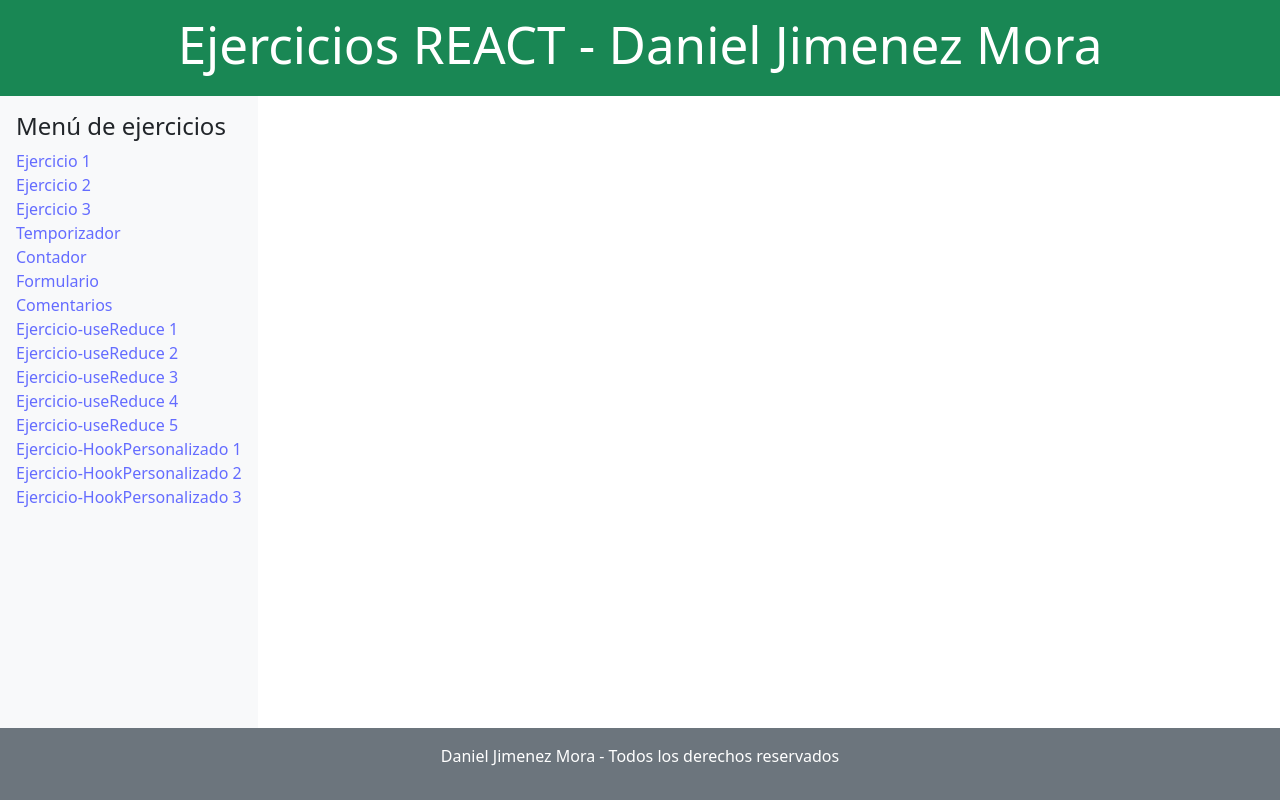
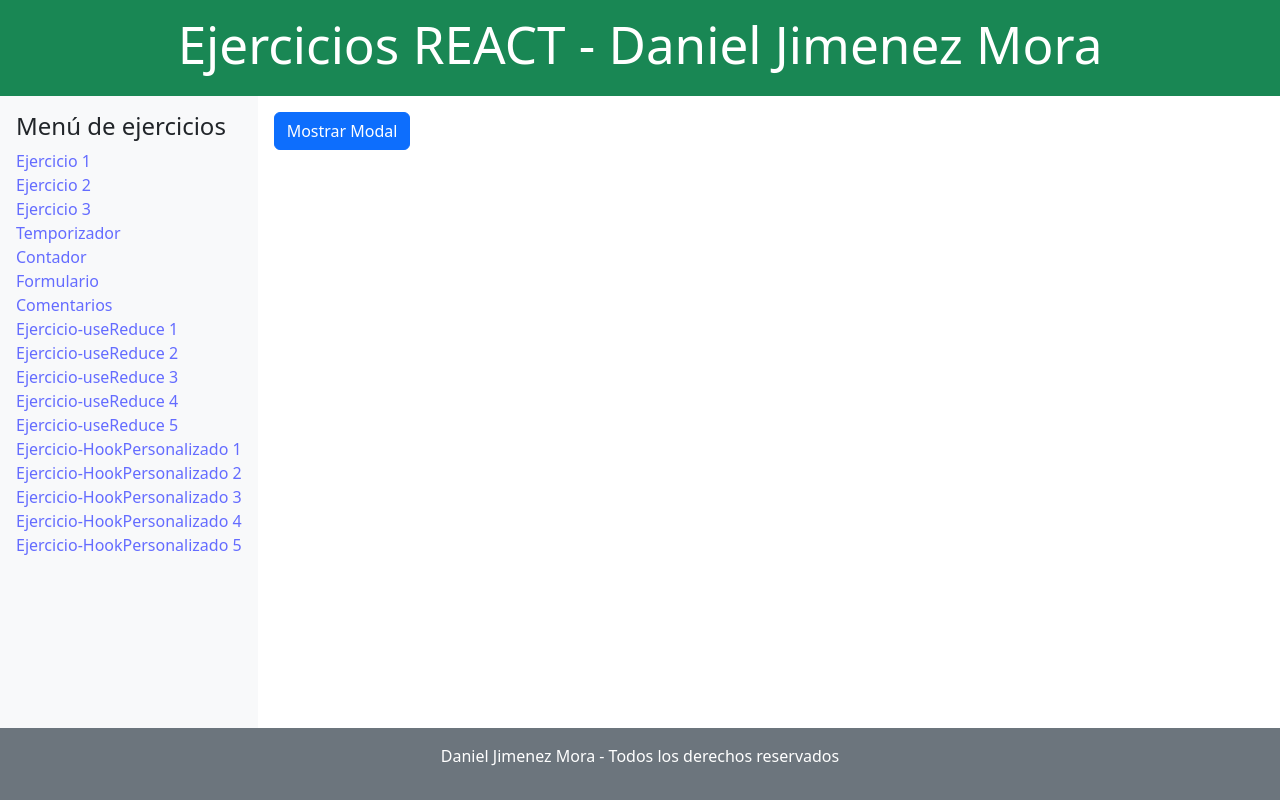
Before and after one commit to djimenez25/Ejercicios_REACT, a React (Vite) app: page /hook5 in a window 1280 px wide. Built offline with nearby package versions, Linux system fonts and the light colour scheme.

Commit message:
Commit hookPersonalizados

```diff
--- a/src/App.jsx
+++ b/src/App.jsx
@@ -18,6 +18,8 @@ import { Reducer5 } from "./ejercicios/Reducer5";
 import { HookPersonalizado1 } from "./ejercicios/HookPersonalizado1";
 import { HookPersonalizado2 } from "./ejercicios/hookPersonalizado2";
 import { HookPersonalizado3 } from "./ejercicios/HookPersonalizado3";
+import { HookPersonalizado4 } from "./ejercicios/HookPersonalizado4";
+import { HookPersonalizado5 } from "./ejercicios/HookPersonalizado5";
 
 function App() {
   return (
@@ -101,6 +103,16 @@ function App() {
                 Ejercicio-HookPersonalizado 3
               </Link>
             </li>
+            <li>
+              <Link to='/hook4' className='text-decoration-none'>
+                Ejercicio-HookPersonalizado 4
+              </Link>
+            </li>
+            <li>
+              <Link to='/hook5' className='text-decoration-none'>
+                Ejercicio-HookPersonalizado 5
+              </Link>
+            </li>
           </ul>
         </nav>
 
@@ -121,6 +133,8 @@ function App() {
             <Route path='/hook1' element={<HookPersonalizado1 />} />
             <Route path='/hook2' element={<HookPersonalizado2 />} />
             <Route path='/hook3' element={<HookPersonalizado3 />} />
+            <Route path='/hook4' element={<HookPersonalizado4 />} />
+            <Route path='/hook5' element={<HookPersonalizado5 />} />
           </Routes>
         </main>
       </BrowserRouter>
--- /dev/null
+++ b/src/ejercicios/HookPersonalizado4.jsx
@@ -0,0 +1,13 @@
+import { useToggle } from "../hooks/useToggle";
+
+export function HookPersonalizado4() {
+  const [booleano, toggleValor] = useToggle();
+
+  console.log(toggleValor);
+  return (
+    <>
+      <button onClick={toggleValor}>{booleano ? "Mostrar" : "Ocultar"}</button>
+      {!booleano && <p>Este texto se esta mostrando</p>}
+    </>
+  );
+}
--- /dev/null
+++ b/src/ejercicios/HookPersonalizado5.jsx
@@ -0,0 +1,36 @@
+import { useModal } from "../hooks/useModal";
+
+export function HookPersonalizado5() {
+  const { isOpen, openModal, closeModal } = useModal();
+  return (
+    <>
+      <button className='btn btn-primary' onClick={openModal}>
+        Mostrar Modal
+      </button>
+      {isOpen && (
+        <div className='modal fade show d-block' tabIndex='-1'>
+          <div className='modal-dialog'>
+            <div className='modal-content'>
+              <div className='modal-header'>
+                <h5 className='modal-title'>Modal Abierto</h5>
+                <button
+                  type='button'
+                  className='btn-close'
+                  onClick={closeModal}
+                ></button>
+              </div>
+              <div className='modal-body'>
+                <p>El modal esta abierto</p>
+              </div>
+              <div className='modal-footer'>
+                <button className='btn btn-danger' onClick={closeModal}>
+                  Cerrar Modal
+                </button>
+              </div>
+            </div>
+          </div>
+        </div>
+      )}
+    </>
+  );
+}
--- /dev/null
+++ b/src/hooks/useModal.jsx
@@ -0,0 +1,15 @@
+import { useState } from "react";
+
+export function useModal() {
+  const [isOpen, setIsOpen] = useState();
+
+  const openModal = () => {
+    setIsOpen(true);
+  };
+
+  const closeModal = () => {
+    setIsOpen(false);
+  };
+
+  return { isOpen, openModal, closeModal };
+}
--- /dev/null
+++ b/src/hooks/useToggle.jsx
@@ -0,0 +1,11 @@
+import { useState } from "react";
+
+export function useToggle() {
+  const [booleano, setBooleano] = useState(false);
+
+  const toggleValor = () => {
+    setBooleano(!booleano);
+  };
+
+  return [booleano, toggleValor];
+}
```
